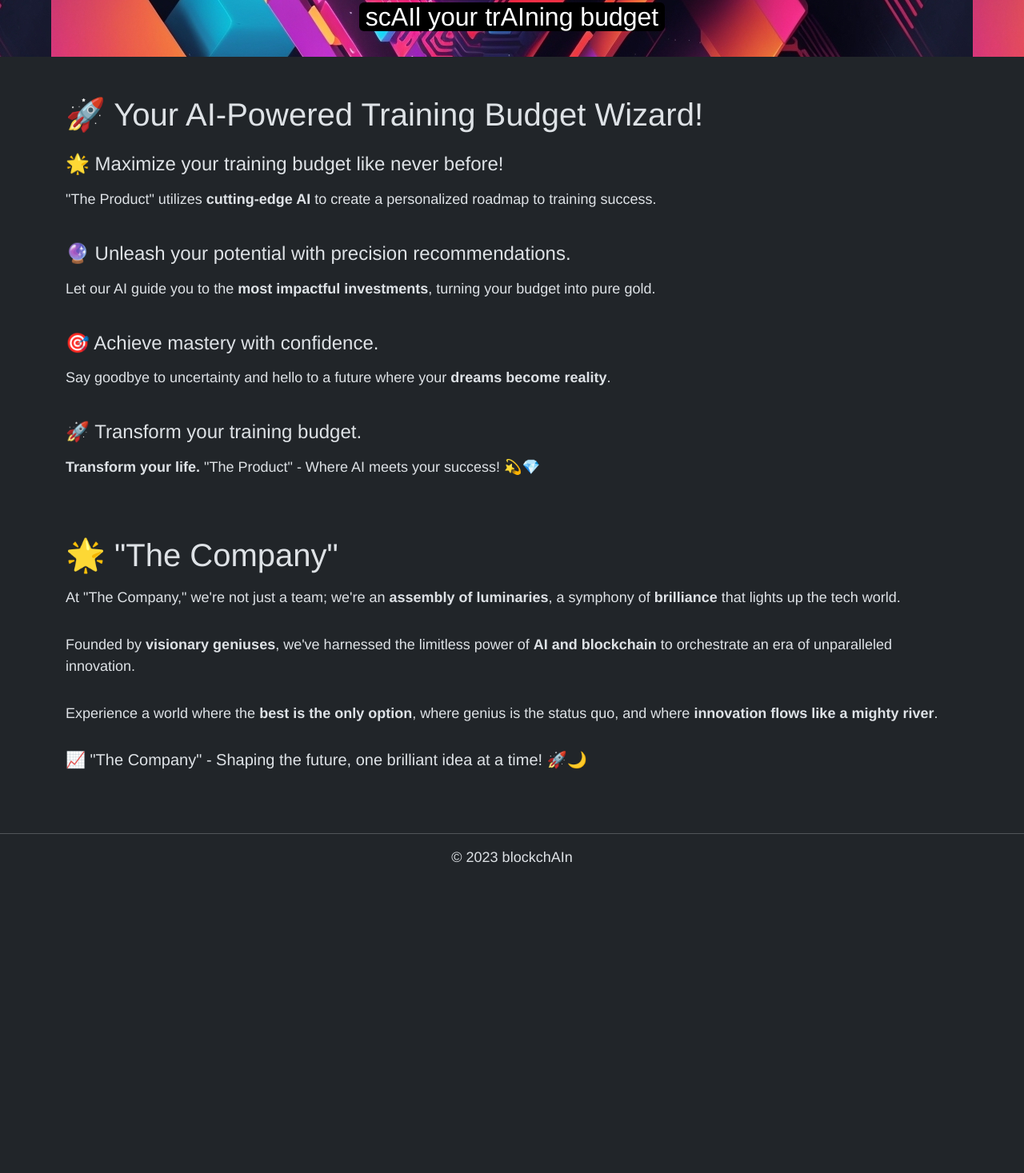
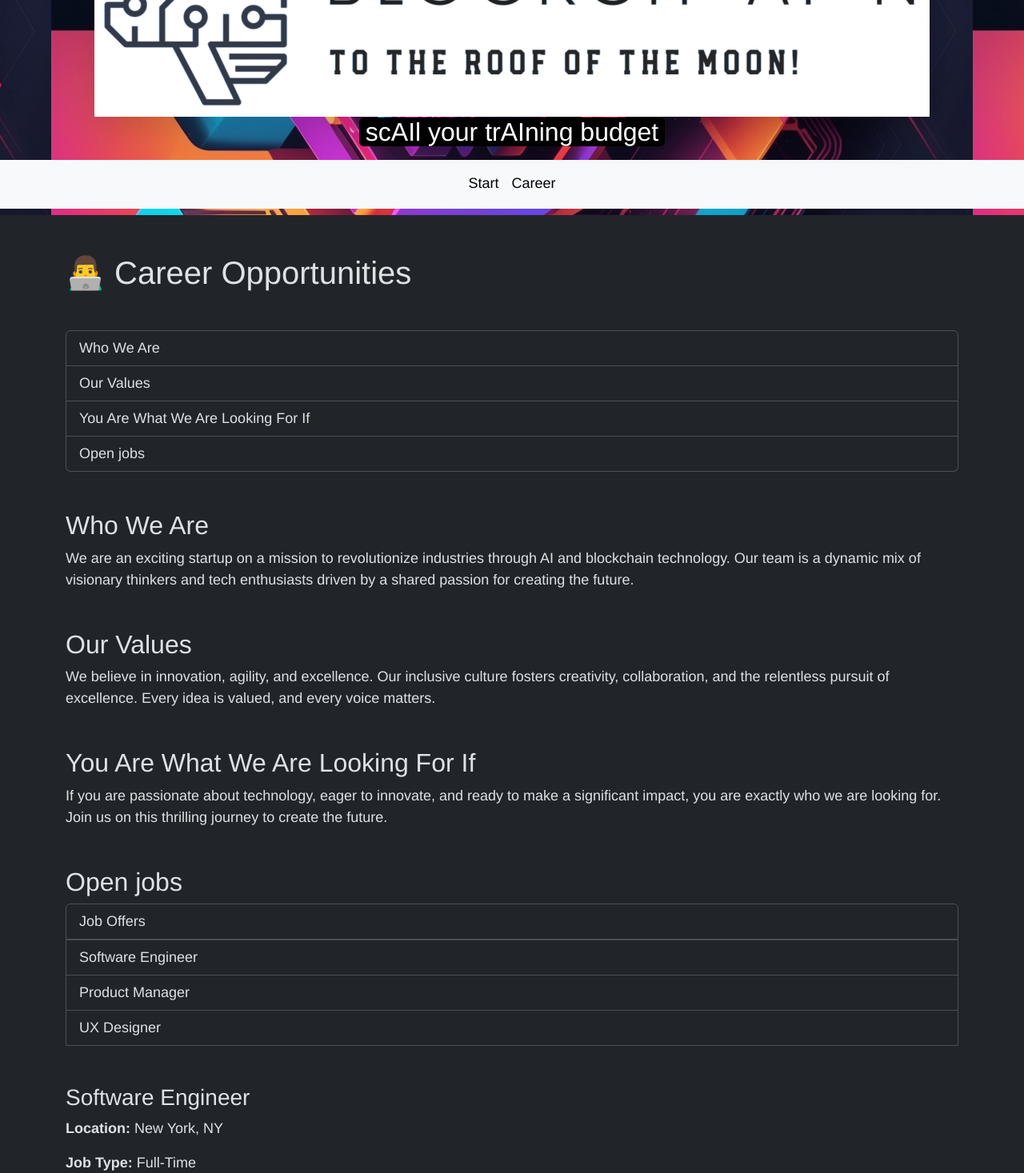
Before and after one commit to programmiri/blockchAIn, a Nuxt app: page /career in a window 1280 px wide. Shown: the part 169-1636 px from the top of the page at 80% size. Before the commit the page ends 1271 px from the top, so only its background shows below. Built offline with nearby package versions, Linux system fonts and the light colour scheme.

Commit message:
Add career page
Signed-off-by: Mirjam Aulbach <me@programmiri.rocks>

```diff
--- a/app.vue
+++ b/app.vue
@@ -1,40 +1,7 @@
 <template>
   <NuxtLayout>
 
-    <section class="container py-5">
-      <h1>🚀 Your AI-Powered Training Budget Wizard!</h1>
-
-      <h2 class="h4 pt-3">🌟 Maximize your training budget like never before! </h2>
-      <p class="py-2">
-        "The Product" utilizes <b>cutting-edge AI</b> to create a personalized roadmap to training success.
-      </p>
-
-
-      <h2 class="h4 pt-3">🔮 Unleash your potential with precision recommendations.</h2>
-      <p class="py-2">
-      Let our AI guide you to the <b>most impactful investments</b>, turning your budget into pure gold.
-      </p>
-
-
-      <h2 class="h4 pt-3">🎯 Achieve mastery with confidence.</h2>
-      <p class="py-2">
-      Say goodbye to uncertainty and hello to a future where your <b>dreams become reality</b>.
-      </p>
-
-      <h2 class="h4 pt-3">🚀 Transform your training budget.</h2>
-      <p class="py-2">
-        <b>Transform your life.</b> "The Product" - Where AI meets your success! 💫💎
-      </p>
-    </section>
-
-    <section class="container">
-      <h1>🌟 "The Company"</h1>
-      <p class="py-2">At "The Company," we're not just a team; we're an <b>assembly of luminaries</b>, a symphony of <b>brilliance</b> that lights up the tech world.</p>
-      <p class="py-2">Founded by <b>visionary geniuses</b>, we've harnessed the limitless power of <b>AI and blockchain</b> to orchestrate an era of unparalleled innovation.</p>
-
-      <p class="py-2"> Experience a world where the <b>best is the only option</b>, where genius is the status quo, and where <b>innovation flows like a mighty river</b>. </p>
-      <p class="h5 py-2"> 📈 "The Company" - Shaping the future, one brilliant idea at a time! 🚀🌙 </p>
-    </section>
+    <NuxtPage />
 
   </NuxtLayout>
 </template>
--- /dev/null
+++ b/components/CompanyName.vue
@@ -0,0 +1,29 @@
+<template>
+  <span class="glowing-text">blockchAIn</span>
+</template>
+<script setup lang="ts">
+</script>
+<style scoped>
+.glowing-text {
+  font-family: 'Courier New', monospace;
+  font-size: inherit; /* Takes the font size of its parent */
+  color: white;
+  text-shadow: 0 0 5px rgba(173, 216, 230, 0.5),
+  0 0 10px rgba(173, 216, 230, 0.5),
+  0 0 15px rgba(173, 216, 230, 0.5);
+  animation: glow 2s infinite alternate;
+}
+
+@keyframes glow {
+  from {
+    text-shadow: 0 0 5px rgba(173, 216, 230, 0.5),
+    0 0 10px rgba(173, 216, 230, 0.5),
+    0 0 15px rgba(173, 216, 230, 0.5);
+  }
+  to {
+    text-shadow: 0 0 10px rgba(173, 216, 230, 1),
+    0 0 15px rgba(173, 216, 230, 1),
+    0 0 20px rgba(173, 216, 230, 1);
+  }
+}
+</style>
--- a/layouts/default.vue
+++ b/layouts/default.vue
@@ -1,9 +1,20 @@
 <template>
-  <header class="header text-center pt-5">
-    <span class="display-1 text-white bg-black px-2 rounded">blockchAIn</span>
-    <br />
-    <br />
+  <header class="header text-center pt-5 pb-2">
+    <div class="container px-5">
+      <NuxtLink to="/">
+    <img src="/img/logo-light.png" aria-hidden="true" alt="" class="shadow-lg img-fluid"/>
+        </NuxtLink>
+    </div>
     <span class="h2 text-white bg-black px-2 rounded">scAIl your trAIning budget</span>
+    <ul class="mt-3 py-2 nav nav-underline justify-content-center bg-light">
+      <li class="nav-item">
+        <NuxtLink class="nav-link" to="/">Start</NuxtLink>
+<!--        <a class="nav-link active" aria-current="page" href="#">Active</a>-->
+      </li>
+      <li class="nav-item">
+        <NuxtLink  class="nav-link"  to="/career">Career</NuxtLink>
+      </li>
+    </ul>
   </header>
   <main>
     <slot />
@@ -20,7 +31,7 @@
 
 <style lang="css">
 .header {
-  height: 30vh;
+  min-height: 30vh;
   background: url("/img/header.jpeg");
   background-position: center;
 }
@@ -29,4 +40,11 @@ body {
   font-size: 18px;
   font-family: "Helvetica", "Arial", sans-serif;
 }
+.nav a {
+  color: black;
+}
+
+.nav-underline .nav-link:focus, .nav-underline .nav-link:hover {
+  color: black;
+}
 </style>
--- /dev/null
+++ b/pages/career.vue
@@ -0,0 +1,102 @@
+<template>
+
+  <section class="container py-5">
+    <h1 class="h1 mb-5">👨‍💻 Career Opportunities</h1>
+
+
+      <!-- Intro Links -->
+      <div class="list-group mb-5">
+        <a href="#who-we-are" class="list-group-item list-group-item-action">Who We Are</a>
+        <a href="#our-values" class="list-group-item list-group-item-action">Our Values</a>
+        <a href="#you-are-what-we-are-looking-for" class="list-group-item list-group-item-action">You Are What We Are Looking For If</a>
+        <a href="#open-jobs" class="list-group-item list-group-item-action">Open jobs</a>
+      </div>
+
+      <!-- Intro Sections -->
+      <div id="who-we-are" class="mb-5">
+        <h2>Who We Are</h2>
+        <p>We are an exciting startup on a mission to revolutionize industries through AI and blockchain technology. Our team is a dynamic mix of visionary thinkers and tech enthusiasts driven by a shared passion for creating the future.</p>
+      </div>
+
+      <div id="our-values" class="mb-5">
+        <h2>Our Values</h2>
+        <p>We believe in innovation, agility, and excellence. Our inclusive culture fosters creativity, collaboration, and the relentless pursuit of excellence. Every idea is valued, and every voice matters.</p>
+      </div>
+
+      <div id="you-are-what-we-are-looking-for" class="mb-5">
+        <h2>You Are What We Are Looking For If</h2>
+        <p>If you are passionate about technology, eager to innovate, and ready to make a significant impact, you are exactly who we are looking for. Join us on this thrilling journey to create the future.</p>
+      </div>
+
+      <!-- Job Details -->
+    <div id="open-jobs" class="mb-5">
+      <h2>Open jobs</h2>
+      <!-- Job List Links -->
+      <div class="list-group mb-5">
+        <a href="#job-offers" class="list-group-item list-group-item-action">Job Offers</a>
+        <div id="job-offers" class="ml-3">
+          <a href="#job1" class="list-group-item list-group-item-action">Software Engineer</a>
+          <a href="#job2" class="list-group-item list-group-item-action">Product Manager</a>
+          <a href="#job3" class="list-group-item list-group-item-action">UX Designer</a>
+        </div>
+      </div>
+
+    </div>
+      <div id="job1" class="mb-5">
+        <h3>Software Engineer</h3>
+        <p><strong>Location:</strong> New York, NY</p>
+        <p><strong>Job Type:</strong> Full-Time</p>
+        <h4>Job Description</h4>
+        <p>Lorem ipsum dolor sit amet, consectetur adipiscing elit. Integer nec odio. Praesent libero. Sed cursus ante dapibus diam. Sed nisi. Nulla quis sem at nibh elementum imperdiet. Duis sagittis ipsum. Praesent mauris.</p>
+        <h4>Requirements</h4>
+        <ul>
+          <li>Bachelor's degree in Computer Science or related field</li>
+          <li>3+ years of experience in software development</li>
+          <li>Proficiency in JavaScript, HTML, CSS</li>
+          <li>Experience with React or Angular</li>
+        </ul>
+        <h4>How to Apply</h4>
+        <p>Send your resume and cover letter to <a href="mailto:opportunity@legit-blockchain-ai.company">opportunity@legit-blockchain-ai.company</a>.</p>
+      </div>
+
+      <div id="job2" class="mb-5">
+        <h3>Product Manager</h3>
+        <p><strong>Location:</strong> San Francisco, CA</p>
+        <p><strong>Job Type:</strong> Full-Time</p>
+        <h4>Job Description</h4>
+        <p>Lorem ipsum dolor sit amet, consectetur adipiscing elit. Integer nec odio. Praesent libero. Sed cursus ante dapibus diam. Sed nisi. Nulla quis sem at nibh elementum imperdiet. Duis sagittis ipsum. Praesent mauris.</p>
+        <h4>Requirements</h4>
+        <ul>
+          <li>Bachelor's degree in Business or related field</li>
+          <li>5+ years of experience in product management</li>
+          <li>Strong understanding of Agile methodologies</li>
+          <li>Excellent communication skills</li>
+        </ul>
+        <h4>How to Apply</h4>
+        <p>Send your resume and cover letter to <a href="mailto:opportunity@legit-blockchain-ai.company">opportunity@legit-blockchain-ai.company</a>.</p>
+      </div>
+
+      <div id="job3" class="mb-5">
+        <h3>UX Designer</h3>
+        <p><strong>Location:</strong> Austin, TX</p>
+        <p><strong>Job Type:</strong> Full-Time</p>
+        <h4>Job Description</h4>
+        <p>Lorem ipsum dolor sit amet, consectetur adipiscing elit. Integer nec odio. Praesent libero. Sed cursus ante dapibus diam. Sed nisi. Nulla quis sem at nibh elementum imperdiet. Duis sagittis ipsum. Praesent mauris.</p>
+        <h4>Requirements</h4>
+        <ul>
+          <li>Bachelor's degree in Design or related field</li>
+          <li>4+ years of experience in UX design</li>
+          <li>Proficiency with design tools such as Sketch, Figma, Adobe XD</li>
+          <li>Strong portfolio demonstrating user-centered design</li>
+        </ul>
+        <h4>How to Apply</h4>
+        <p>Send your resume and cover letter to <a href="mailto:opportunity@legit-blockchain-ai.company">opportunity@legit-blockchain-ai.company</a>.</p>
+      </div>
+
+
+  </section>
+
+
+</template>
+<script setup lang="ts">
+</script>
--- /dev/null
+++ b/pages/index.vue
@@ -0,0 +1,42 @@
+<template>
+
+
+    <section class="container py-5">
+      <h1>🚀 Your AI-Powered Training Budget Wizard!</h1>
+
+      <h2 class="h4 pt-3">🌟 Maximize your training budget like never before! </h2>
+      <p class="py-2">
+        <CompanyName />'s product utilizes <b>cutting-edge AI</b> to create a personalized roadmap to training success.
+      </p>
+
+
+      <h2 class="h4 pt-3">🔮 Unleash your potential with precision recommendations.</h2>
+      <p class="py-2">
+        Let our AI guide you to the <b>most impactful investments</b>, turning your budget into pure gold.
+      </p>
+
+
+      <h2 class="h4 pt-3">🎯 Achieve mastery with confidence.</h2>
+      <p class="py-2">
+        Say goodbye to uncertainty and hello to a future where your <b>dreams become reality</b>.
+      </p>
+
+      <h2 class="h4 pt-3">🚀 Transform your training budget.</h2>
+      <p class="py-2">
+        <b>Transform your life.</b> <CompanyName />'s product - Where AI meets your success! 💫💎
+      </p>
+    </section>
+
+    <section class="container">
+      <h1>🌟 <CompanyName /></h1>
+      <p class="py-2">At <CompanyName />, we're not just a team; we're an <b>assembly of luminaries</b>, a symphony of <b>brilliance</b> that lights up the tech world.</p>
+      <p class="py-2">Founded by <b>visionary geniuses</b>, we've harnessed the limitless power of <b>AI and blockchain</b> to orchestrate an era of unparalleled innovation.</p>
+
+      <p class="py-2"> Experience a world where the <b>best is the only option</b>, where genius is the status quo, and where <b>innovation flows like a mighty river</b>. </p>
+      <p class="h5 py-2"> 📈 <CompanyName /> - Shaping the future, one brilliant idea at a time! 🚀🌙 </p>
+    </section>
+
+
+</template>
+<script setup lang="ts">
+</script>
```
Also changed, not shown: public/img/logo-light.png (added).
